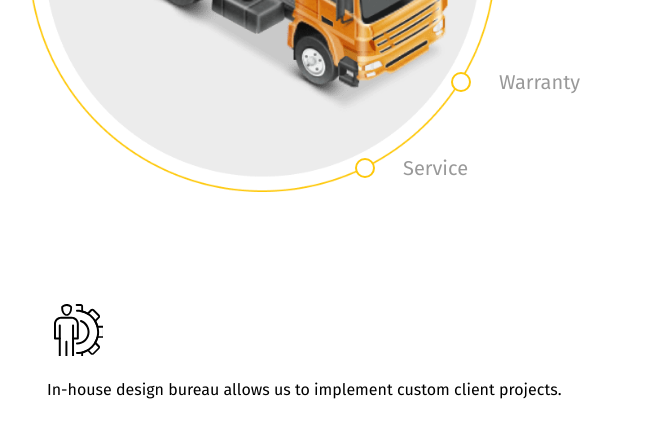
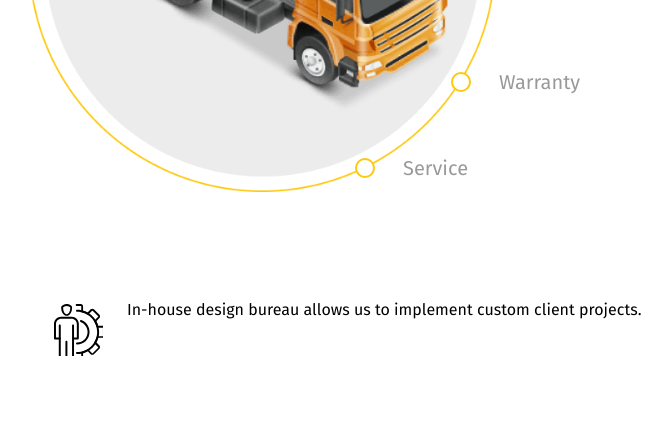
Before and after one commit to misterkhabibullayev/ructrak, a React (Vite) app: page / in a window 1280 px wide. Shown: the part 2569-3007 px from the top of the page, without its empty margins (1-672 px from the left). Built offline with nearby package versions, Linux system fonts and the light colour scheme.

Commit message:
f35/26/1

```diff
--- a/src/components/ScrollSlider.jsx
+++ b/src/components/ScrollSlider.jsx
@@ -60,7 +60,7 @@ function ScrollSlider() {
       <div className="h-dvh sticky top-30 lg:top-10 w-full flex flex-col justify-start min-[1300px]:flex-row min-[1300px]:items-center min-[1300px]:justify-between gap-10 md:gap-20 container1">
         <div className="w-full min-[890px]:w-[50%] lg:w-[45%]">
           <div className="relative w-full max-w-120">
-            <div className="w-full aspect-square">
+            <div className="w-70 mx-auto md:mx-0 md:w-full aspect-square">
               <img
                 className="w-full h-full object-contain"
                 src={sliderImage}
@@ -123,7 +123,7 @@ function ScrollSlider() {
 
           {/* SVG va Matn */}
           <div className="w-full px-3 md:px-7 mt-6 min-[1300px]:mt-0 min-[1300px]:pl-10">
-            <div className="flex flex-col gap-6">
+            <div className="flex min-[1300px]:flex-col gap-6">
               {SvgComponent && (
                 <div className="shrink-0">
                   <SvgComponent className="text-black dark:text-white w-10 h-10 md:w-14 md:h-14" />
```
